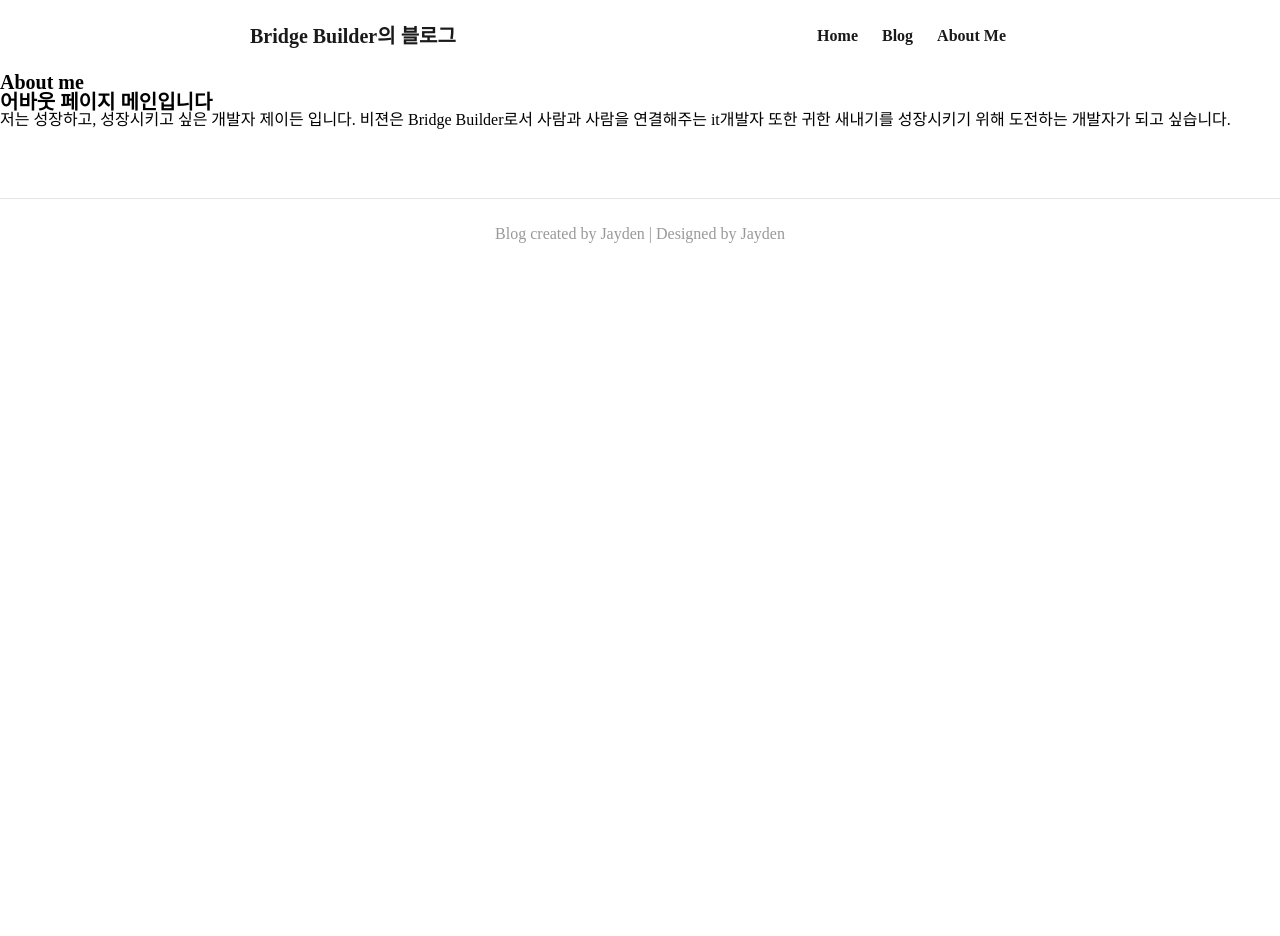
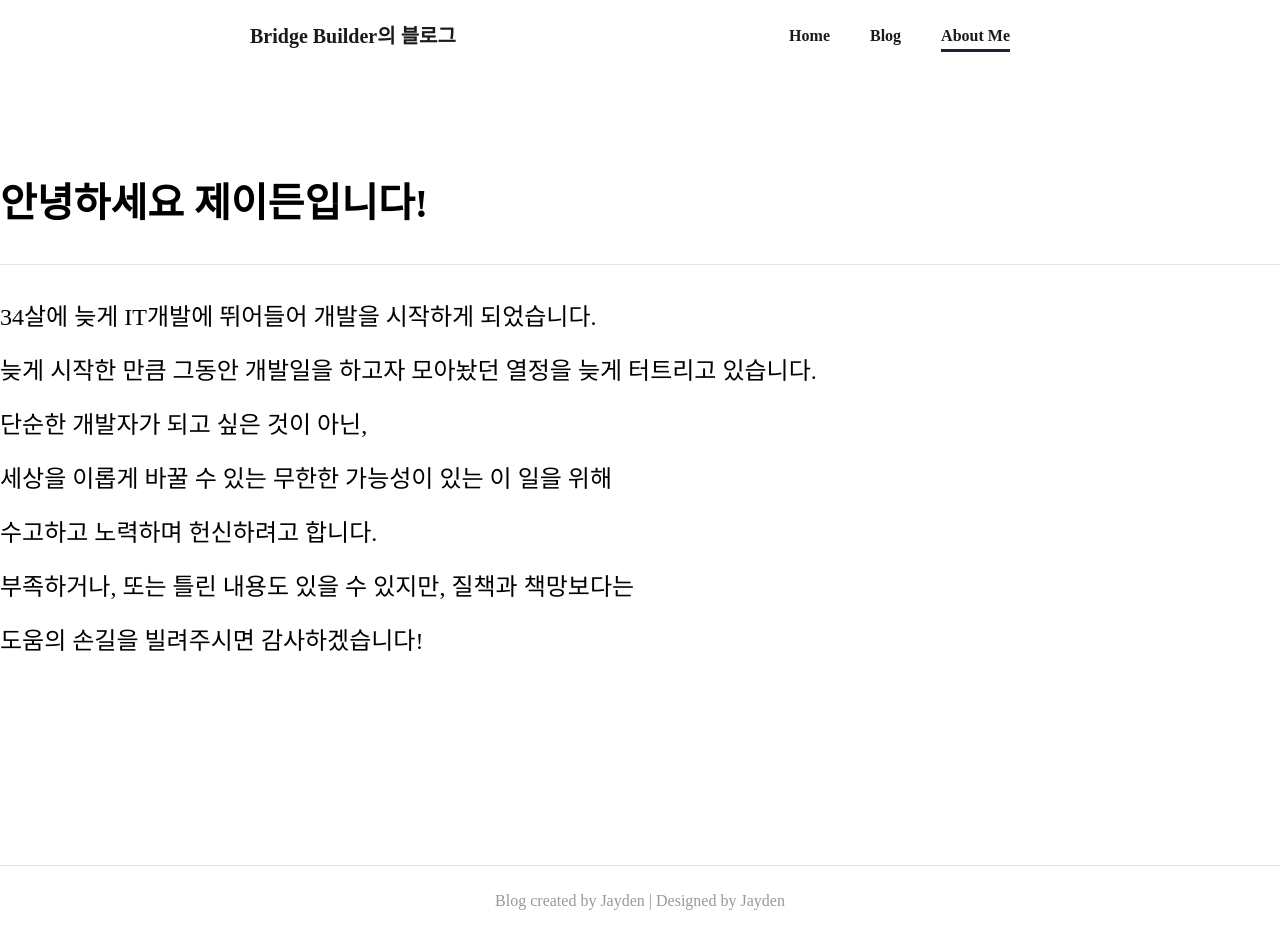
Before and after one commit to kug2001/gatsby_blog, a Gatsby site: page /about in a window 1280 px wide. Before the commit the page ends 800 px from the top, so only its background shows below. Built offline with nearby package versions, Linux system fonts and the light colour scheme; Gatsby itself is replaced by a stand-in of ours.

Commit message:
메인페이지 인터렉션 및 어바웃 페이지 세팅

```diff
--- a/content/about/about.md
+++ b/content/about/about.md
@@ -5,7 +5,18 @@ page: "about"
 image: "/static/images/myimage.jpg"
 ---
 
-# 어바웃 페이지 메인입니다
+# 안녕하세요 제이든입니다!
 
-저는 성장하고, 성장시키고 싶은 개발자 제이든 입니다.
-비젼은 Bridge Builder로서 사람과 사람을 연결해주는 it개발자 또한 귀한 새내기를 성장시키기 위해 도전하는 개발자가 되고 싶습니다.
+34살에 늦게 IT개발에 뛰어들어 개발을 시작하게 되었습니다.
+
+늦게 시작한 만큼 그동안 개발일을 하고자 모아놨던 열정을 늦게 터트리고 있습니다.
+
+단순한 개발자가 되고 싶은 것이 아닌,
+
+세상을 이롭게 바꿀 수 있는 무한한 가능성이 있는 이 일을 위해
+
+수고하고 노력하며 헌신하려고 합니다.
+
+부족하거나, 또는 틀린 내용도 있을 수 있지만, 질책과 책망보다는
+
+도움의 손길을 빌려주시면 감사하겠습니다!
--- a/src/components/layout/Header.tsx
+++ b/src/components/layout/Header.tsx
@@ -13,13 +13,28 @@ const Header: React.FC<Props> = ( props ) => {
       <nav className={styles.navBar}>
         <ul className={styles.list}>
           <li>
-            <Link to="/">Home</Link>
+            <Link
+              to="/"
+              activeClassName={styles.linkActive}
+            >
+              <span className={styles.txtLink}>Home</span>
+            </Link>
           </li>
           <li>
-            <Link to="/blog">Blog</Link>
+            <Link
+              to="/blog"
+              activeClassName={styles.linkActive}
+            >
+              <span className={styles.txtLink}>Blog</span>
+            </Link>
           </li>
           <li>
-            <Link to="/about">About Me</Link>
+            <Link
+              to="/about"
+              activeClassName={styles.linkActive}
+            >
+              <span className={styles.txtLink}>About Me</span>
+            </Link>
           </li>
         </ul>
         {/* <div>
--- a/src/pages/about.tsx
+++ b/src/pages/about.tsx
@@ -1,6 +1,7 @@
 import React from 'react';
 import { graphql } from 'gatsby';
 import { Layout } from '../components/layout';
+import * as styles from '../styles/page/about.module.css'
 
 type Props = { data: any }
 
@@ -11,8 +12,8 @@ function AboutPage({ data }: Props) {
 
   return (
     <Layout>
-      <h1>{frontmatter.title}</h1>
-      <article className='contentAbout' dangerouslySetInnerHTML={{__html: html}}>
+      <h1 className='screen_out'>{frontmatter.title}</h1>
+      <article className={styles.aboutMarkdown} dangerouslySetInnerHTML={{__html: html}}>
       </article>
     </Layout>
   )
--- a/src/styles/components/layout/header.module.css
+++ b/src/styles/components/layout/header.module.css
@@ -19,10 +19,17 @@ h1 {
   display: flex;
 }
 .list li {
-  margin-right: 24px;
+  margin: 0 20px;
 }
 a {
   color: #1a1a1a;
   font-weight: 700;
   text-decoration: none;
 }
+.txtLink{
+  display: inline-block;
+}
+.linkActive{
+  padding-bottom: 5px;
+  border-bottom: 3px solid #1E222B;
+}
--- /dev/null
+++ b/src/styles/page/about.module.css
@@ -0,0 +1,15 @@
+.aboutMarkdown{
+  min-width: 1280px;
+  margin: 112px auto;
+}
+.aboutMarkdown h1 {
+  font-size: 2.5rem;
+  margin-bottom: 40px;
+  padding-bottom: 40px;
+  border-bottom: 1px solid #e5e5e5;
+}
+
+.aboutMarkdown p {
+  font-size: 1.5rem;
+  margin-bottom: 30px;
+}
```
Also changed, not shown: src/common/customHooks/useScrollFadeIn.tsx (+3 -7 lines), src/pages/index.tsx (+17 -9 lines), src/styles/page/home.module.css (+43 -3 lines).
